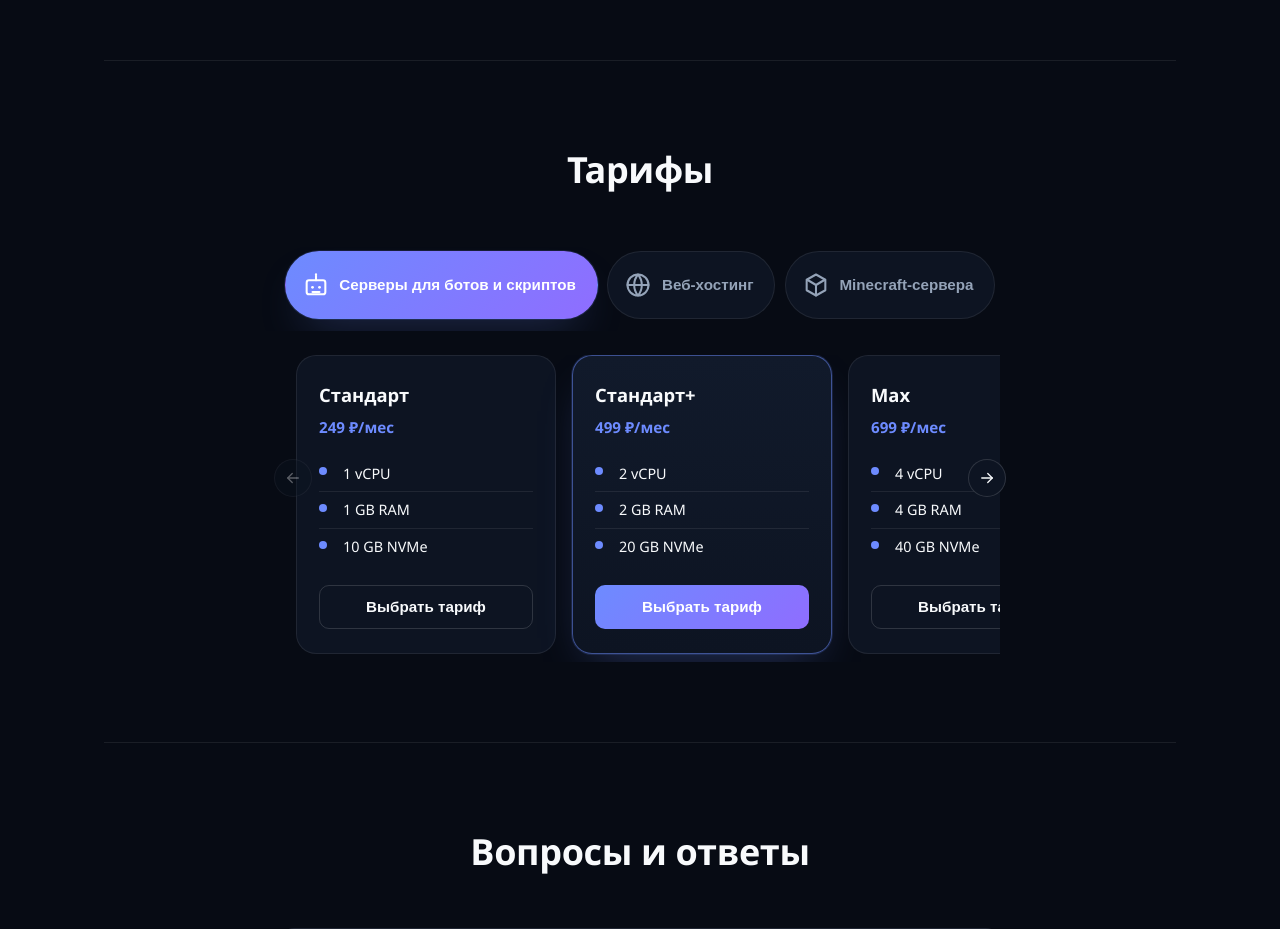
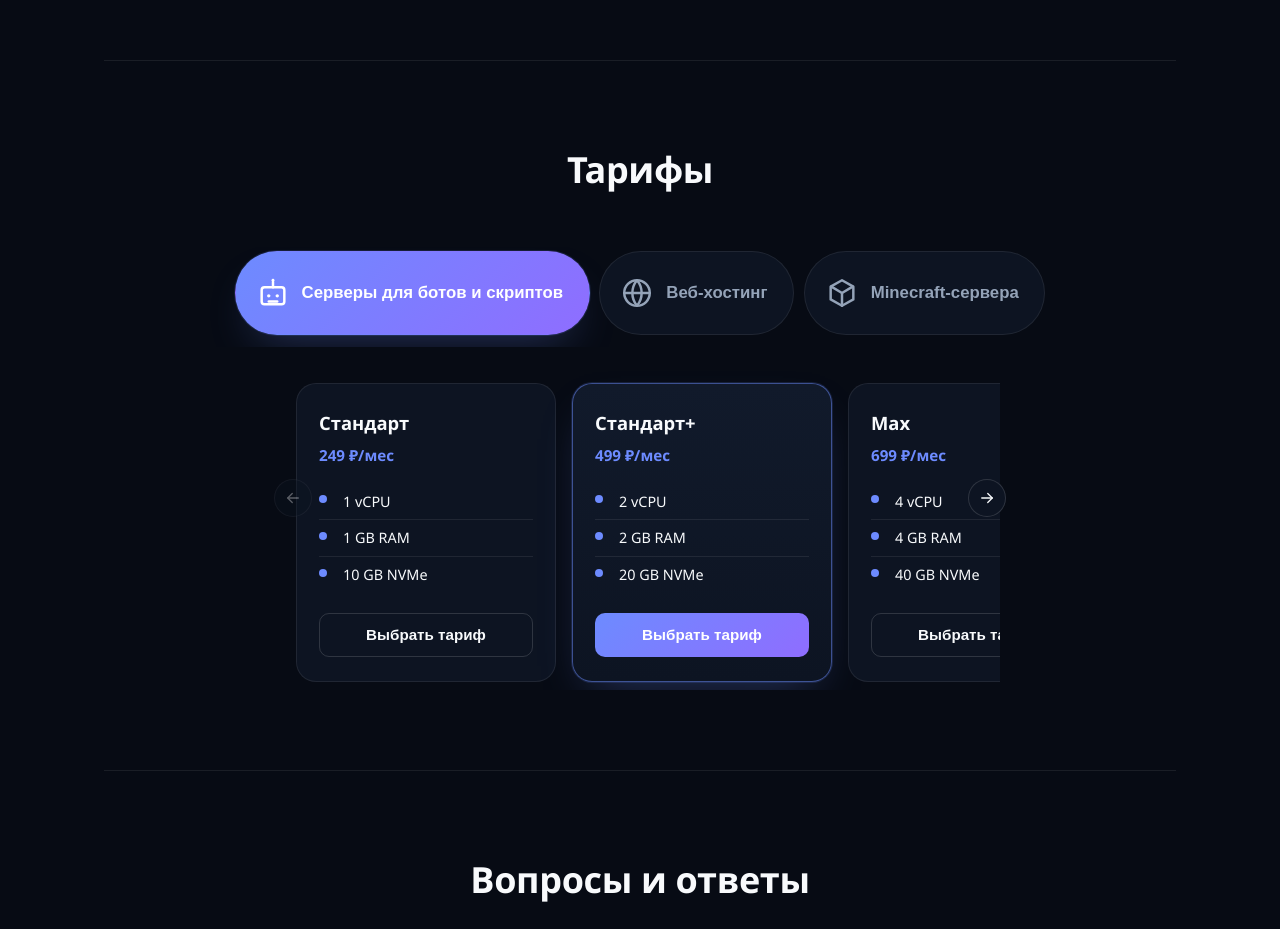
Before and after one commit to DBazhen0v/cloudix, a Flask app: page / in a window 1280 px wide. Shown: the part 1076-2005 px from the top of the page. Run offline with Flask 3, Linux system fonts and the light colour scheme; data comes from the database, SQL or seed files in the repository.

Commit message:
Tabs switch category visibility again; add 6 web-hosting tiers; fix ordering and hover clipping
- Category tabs now show/hide a dedicated carousel per category
  instead of scrolling one shared carousel, since web-hosting alone
  is about to have far more tariffs than the other categories -
  a single continuous scroll would make later categories hard to reach.
- Added six Веб-хостинг tiers (Web Start through Web Enterprise)
  priced at least 20% below the reference pricing supplied, each
  ending in 9 ₽/мес. Migration deactivates the old Стандарт/
  Стандарт+/Max web-hosting rows and inserts the new ones without
  touching other categories' data or existing subscriptions.
- The "featured" card is now the middle tier of whatever size the
  category is (ceil(n/2)) instead of a hardcoded index 2, so it still
  makes sense for a 6-tier category.
- Fixed category tab order: newly-migrated rows get higher ids, and
  the plans query was ordering by id, so Веб-хостинг silently jumped
  to last position. Categories now sort by a fixed order and plans
  within a category sort by price instead of insertion id.
- Fixed a real clipping bug: .plans-grid needs overflow-x:auto for
  horizontal scroll, but per spec the browser then also computes
  overflow-y as auto, silently clipping the card's hover lift
  (translateY(-4px)) against the track's top edge. Added top padding
  so the lift has room.
- Enlarged the tab pills further per feedback (min-height 84px,
  bigger icons/padding) to read as more prominent, similar in size
  to the "what it's for" use-case cards.

```diff
--- a/app/constants.py
+++ b/app/constants.py
@@ -1,3 +1,9 @@
+PLAN_CATEGORY_ORDER = [
+    "Серверы для ботов и скриптов",
+    "Веб-хостинг",
+    "Minecraft-сервера",
+]
+
 PAYMENT_METHODS = {
     "card": "Банковская карта",
     "crypto": "Криптовалюта",
--- a/app/db.py
+++ b/app/db.py
@@ -96,24 +96,45 @@ SEED_PLANS = [
     ),
     (
         "Веб-хостинг",
-        "Стандарт",
-        "Для одного сайта-визитки.",
-        "1 vCPU, 2 GB RAM, 20 GB NVMe",
-        "249 ₽/мес",
+        "Web Start",
+        "Подойдёт для портфолио или лендинга.",
+        "0.9 vCPU, 300 MB RAM, 2 GB SSD NVMe, 1 поддомен, Базы данных MySQL, SSL-сертификат Let's Encrypt, Управление через Telegram-бота, Защита от DDoS, Бэкапы: 1 шт.",
+        "29 ₽/мес",
     ),
     (
         "Веб-хостинг",
-        "Стандарт+",
-        "Для сайта с базой данных и умеренной посещаемостью.",
-        "2 vCPU, 4 GB RAM, 40 GB NVMe",
-        "499 ₽/мес",
+        "Web Pro",
+        "Подойдёт для блогов, визиток и простых интернет-магазинов.",
+        "0.9 vCPU, 300 MB RAM, 5 GB SSD NVMe, 1 поддомен, Базы данных MySQL, SSL-сертификат Let's Encrypt, Управление через Telegram-бота, Защита от DDoS, Бэкапы: 3 шт.",
+        "39 ₽/мес",
     ),
     (
         "Веб-хостинг",
-        "Max",
-        "Для нескольких проектов или высоконагруженного сайта.",
-        "4 vCPU, 8 GB RAM, 80 GB NVMe",
-        "699 ₽/мес",
+        "Web Premium",
+        "Отличный выбор для агентств и бизнеса.",
+        "0.9 vCPU, 400 MB RAM, 10 GB SSD NVMe, 1 поддомен, Базы данных MySQL, SSL-сертификат Let's Encrypt, Управление через Telegram-бота, Защита от DDoS, Бэкапы: 5 шт.",
+        "69 ₽/мес",
+    ),
+    (
+        "Веб-хостинг",
+        "Web Boost",
+        "Ускоренный хостинг для растущих проектов.",
+        "Безлимит vCPU, 1024 MB RAM, 15 GB SSD NVMe, 5 поддоменов, Базы данных MySQL, SSL-сертификат Let's Encrypt, Управление через Telegram-бота, Защита от DDoS, Бэкапы: 1 шт.",
+        "99 ₽/мес",
+    ),
+    (
+        "Веб-хостинг",
+        "Web Business",
+        "Хостинг для малого бизнеса.",
+        "Безлимит vCPU, 1024 MB RAM, 20 GB SSD NVMe, 10 поддоменов, Базы данных MySQL, SSL-сертификат Let's Encrypt, Управление через Telegram-бота, Защита от DDoS, Бэкапы: 3 шт.",
+        "129 ₽/мес",
+    ),
+    (
+        "Веб-хостинг",
+        "Web Enterprise",
+        "Премиум-хостинг с высокой надёжностью.",
+        "Безлимит vCPU, 1024 MB RAM, 30 GB SSD NVMe, 10 поддоменов, Базы данных MySQL, SSL-сертификат Let's Encrypt, Управление через Telegram-бота, Защита от DDoS, Бэкапы: 5 шт., Приоритетная поддержка",
+        "179 ₽/мес",
     ),
     (
         "Minecraft-сервера",
@@ -152,6 +173,28 @@ def init_db():
         db.commit()
 
     db.execute("UPDATE plans SET is_active = 0 WHERE category = 'VPN-серверы'")
+
+    current_web_names = [p[1] for p in SEED_PLANS if p[0] == "Веб-хостинг"]
+    placeholders = ", ".join("?" for _ in current_web_names)
+    db.execute(
+        f"UPDATE plans SET is_active = 0 WHERE category = 'Веб-хостинг' AND name NOT IN ({placeholders})",
+        current_web_names,
+    )
+    existing_web_names = {
+        row["name"]
+        for row in db.execute(
+            "SELECT name FROM plans WHERE category = 'Веб-хостинг'"
+        ).fetchall()
+    }
+    missing_web_plans = [
+        p for p in SEED_PLANS if p[0] == "Веб-хостинг" and p[1] not in existing_web_names
+    ]
+    if missing_web_plans:
+        db.executemany(
+            "INSERT INTO plans (category, name, description, specs, price) VALUES (?, ?, ?, ?, ?)",
+            missing_web_plans,
+        )
+
     db.commit()
 
 
--- a/app/routes.py
+++ b/app/routes.py
@@ -1,3 +1,5 @@
+import re
+
 from flask import (
     Blueprint,
     current_app,
@@ -10,11 +12,22 @@ from flask import (
 )
 from werkzeug.security import check_password_hash
 
-from .constants import PAYMENT_METHODS
+from .constants import PAYMENT_METHODS, PLAN_CATEGORY_ORDER
 from .db import get_db
 from .security import admin_login_required, check_csrf_token, get_csrf_token
 
 bp = Blueprint("shop", __name__)
+
+
+def _plan_price_value(plan):
+    match = re.match(r"\d+", plan["price"])
+    return int(match.group()) if match else 0
+
+
+def _category_sort_key(category):
+    if category in PLAN_CATEGORY_ORDER:
+        return (0, PLAN_CATEGORY_ORDER.index(category))
+    return (1, category)
 
 
 @bp.app_context_processor
@@ -32,9 +45,13 @@ def index():
     db = get_db()
     plans = db.execute("SELECT * FROM plans WHERE is_active = 1 ORDER BY id").fetchall()
 
+    unordered_groups = {}
+    for plan in plans:
+        unordered_groups.setdefault(plan["category"], []).append(plan)
+
     plan_groups = {}
-    for plan in plans:
-        plan_groups.setdefault(plan["category"], []).append(plan)
+    for category in sorted(unordered_groups, key=_category_sort_key):
+        plan_groups[category] = sorted(unordered_groups[category], key=_plan_price_value)
 
     return render_template(
         "index.html",
--- a/app/static/css/style.css
+++ b/app/static/css/style.css
@@ -546,16 +546,16 @@ section:last-of-type {
   display: flex;
   align-items: center;
   flex-shrink: 0;
-  gap: 0.6rem;
+  gap: 0.75rem;
   white-space: nowrap;
-  min-height: 68px;
+  min-height: 84px;
   background: var(--surface);
   border: 1px solid var(--border);
   border-radius: 999px;
-  padding: 0.85rem 1.3rem 0.85rem 1rem;
+  padding: 1rem 1.6rem 1rem 1.25rem;
   color: var(--muted);
   font-weight: 600;
-  font-size: 0.95rem;
+  font-size: 1.05rem;
   cursor: pointer;
   transition: border-color var(--transition), color var(--transition), box-shadow var(--transition);
 }
@@ -577,6 +577,14 @@ section:last-of-type {
   box-shadow: var(--shadow-glow);
 }
 
+.plans-category {
+  display: none;
+}
+
+.plans-category.active {
+  display: block;
+}
+
 .plans-carousel {
   position: relative;
   max-width: 720px;
@@ -589,7 +597,7 @@ section:last-of-type {
   overflow-x: auto;
   scroll-snap-type: x proximity;
   scroll-padding-inline: 1rem;
-  padding: 0 1rem 0.5rem;
+  padding: 0.75rem 1rem 0.5rem;
   -webkit-overflow-scrolling: touch;
   scrollbar-width: none;
   cursor: grab;
@@ -1853,14 +1861,15 @@ form select:focus {
   }
 
   .plans-tab {
-    gap: 0.45rem;
-    padding: 0.55rem 0.9rem 0.55rem 0.7rem;
-    font-size: 0.85rem;
+    gap: 0.55rem;
+    min-height: 68px;
+    padding: 0.75rem 1.1rem 0.75rem 0.85rem;
+    font-size: 0.9rem;
   }
 
   .plans-tab svg {
-    width: 20px;
-    height: 20px;
+    width: 26px;
+    height: 26px;
   }
 
   dialog {
--- a/app/templates/index.html
+++ b/app/templates/index.html
@@ -71,23 +71,23 @@
       role="tab"
       aria-selected="{{ 'true' if loop.first else 'false' }}"
     >
-      {% if category == 'Серверы для ботов и скриптов' %}{{ icon_bot(28) }}
-      {% elif category == 'Веб-хостинг' %}{{ icon_globe(28) }}
-      {% elif category == 'Minecraft-сервера' %}{{ icon_cube(28) }}
+      {% if category == 'Серверы для ботов и скриптов' %}{{ icon_bot(34) }}
+      {% elif category == 'Веб-хостинг' %}{{ icon_globe(34) }}
+      {% elif category == 'Minecraft-сервера' %}{{ icon_cube(34) }}
       {% endif %}
       <span>{{ category }}</span>
     </button>
     {% endfor %}
   </div>
+  {% for category, category_plans in plan_groups.items() %}
+  {% set featured_idx = (category_plans|length / 2)|round(0, 'ceil')|int %}
+  <div class="plans-category {% if loop.first %}active{% endif %}" data-category-index="{{ loop.index0 }}" role="tabpanel">
     <div class="plans-carousel">
       <button type="button" class="carousel-arrow carousel-arrow-prev" data-dir="-1" aria-label="Предыдущий тариф">{{ icon_arrow_right(18) }}</button>
       <div class="plans-grid" data-carousel>
-      {% for category, category_plans in plan_groups.items() %}
-      {% set cat_index = loop.index0 %}
         {% for plan in category_plans %}
         <article
-        class="plan-card {% if loop.index == 2 %}plan-card-featured{% endif %}"
-        data-category-index="{{ cat_index }}"
+          class="plan-card {% if loop.index == featured_idx %}plan-card-featured{% endif %}"
           tabindex="0"
           role="button"
           aria-pressed="false"
@@ -101,7 +101,7 @@
           </ul>
           <button
             type="button"
-          class="btn {% if loop.index != 2 %}btn-secondary{% endif %} btn-full order-btn"
+            class="btn {% if loop.index != featured_idx %}btn-secondary{% endif %} btn-full order-btn"
             data-plan-id="{{ plan['id'] }}"
             data-plan-name="{{ plan['name'] }}"
             data-plan-category="{{ plan['category'] }}"
@@ -112,10 +112,11 @@
           </button>
         </article>
         {% endfor %}
-      {% endfor %}
       </div>
       <button type="button" class="carousel-arrow carousel-arrow-next" data-dir="1" aria-label="Следующий тариф">{{ icon_arrow_right(18) }}</button>
     </div>
+  </div>
+  {% endfor %}
 </section>
 
 <section class="faq" id="faq">
@@ -363,47 +364,22 @@
   })();
 
   (function () {
-    var track = document.querySelector('.plans-grid');
     var tabs = document.querySelectorAll('.plans-tab');
-    if (!track || !tabs.length) { return; }
-    var cards = track.querySelectorAll('.plan-card');
+    var panels = document.querySelectorAll('.plans-category');
+    if (!tabs.length) { return; }
 
-    function setActiveTab(index) {
+    tabs.forEach(function (tab) {
+      tab.addEventListener('click', function () {
+        var index = tab.dataset.categoryIndex;
         tabs.forEach(function (t) {
-        var active = Number(t.dataset.categoryIndex) === index;
+          var active = t === tab;
           t.classList.toggle('active', active);
           t.setAttribute('aria-selected', String(active));
         });
-    }
-
-    tabs.forEach(function (tab) {
-      tab.addEventListener('click', function () {
-        var index = Number(tab.dataset.categoryIndex);
-        var firstCard = track.querySelector('.plan-card[data-category-index="' + index + '"]');
-        if (firstCard) { firstCard.scrollIntoView({ behavior: 'smooth', inline: 'start', block: 'nearest' }); }
-        setActiveTab(index);
+        panels.forEach(function (p) {
+          p.classList.toggle('active', p.dataset.categoryIndex === index);
         });
       });
-
-    function syncActiveTabToScroll() {
-      var trackCenter = track.scrollLeft + track.clientWidth / 2;
-      var closestCard = null;
-      var closestDistance = Infinity;
-      cards.forEach(function (card) {
-        var cardCenter = card.offsetLeft + card.offsetWidth / 2;
-        var distance = Math.abs(cardCenter - trackCenter);
-        if (distance < closestDistance) {
-          closestDistance = distance;
-          closestCard = card;
-        }
-      });
-      if (closestCard) { setActiveTab(Number(closestCard.dataset.categoryIndex)); }
-    }
-
-    var tabScrollTimer = null;
-    track.addEventListener('scroll', function () {
-      window.clearTimeout(tabScrollTimer);
-      tabScrollTimer = window.setTimeout(syncActiveTabToScroll, 100);
     });
   })();
 
```
Lines whose indentation alone changed are shown as unchanged.
